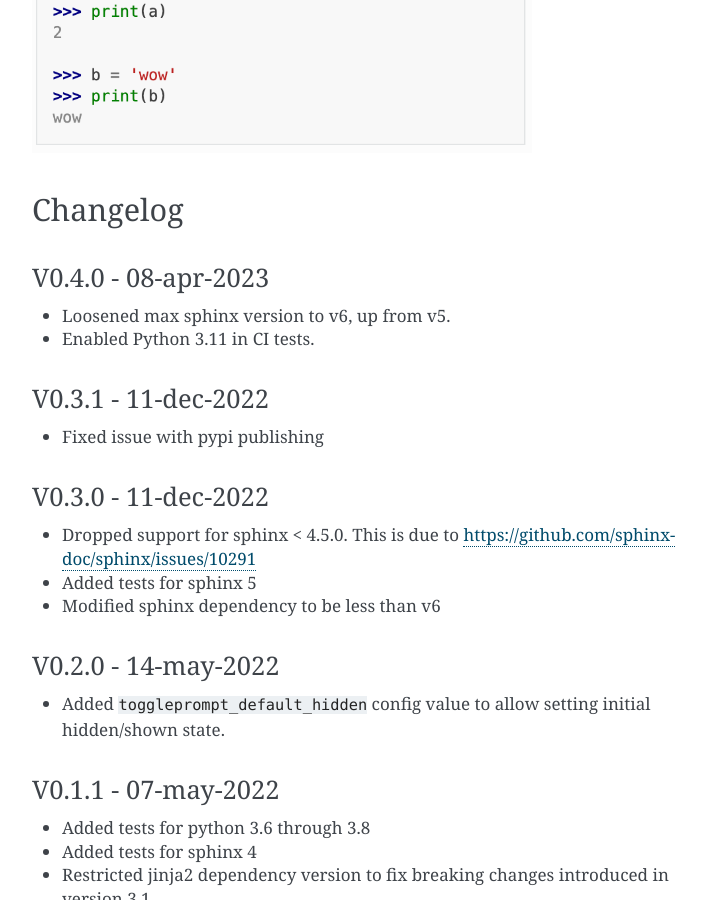
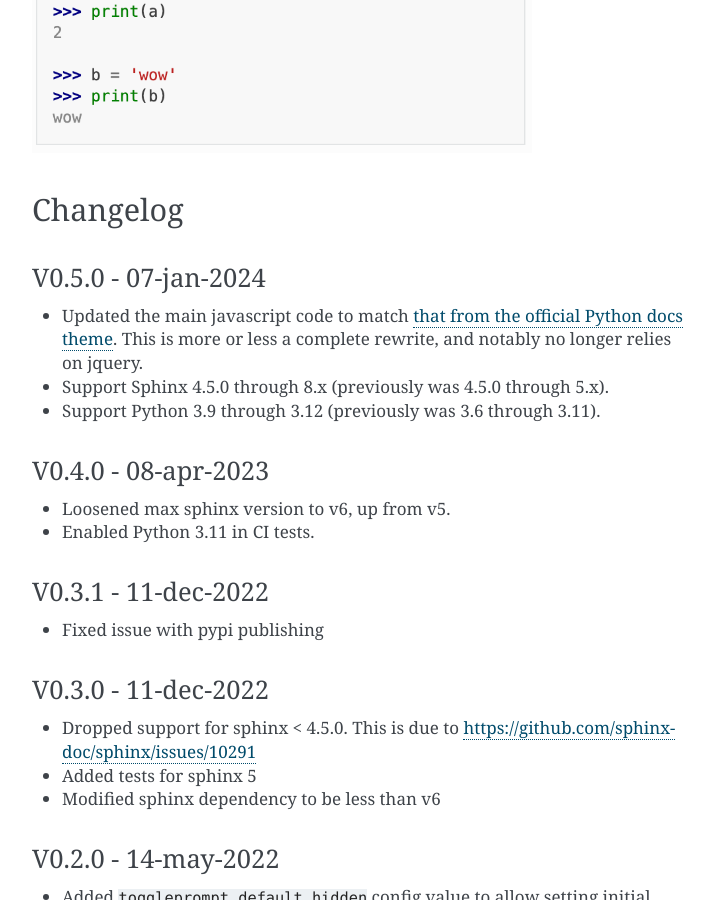
Before and after one commit to jurasofish/sphinx-toggleprompt, a Sphinx documentation site: the page built from doc/index.rst, in a window 1280 px wide and 900 px high, scrolled down 2518 px. Shown: the whole window, without its empty margins (388-1102 px from the left). Built offline with Sphinx 7.4.7, drawn with Linux system fonts in a browser that asks for light colours.

Commit message:
Changelog

```diff
--- a/doc/index.rst
+++ b/doc/index.rst
@@ -154,6 +154,15 @@ There's an example of this in the doc_copybutton folder.
 Changelog
 ================================
 
+V0.5.0 - 07-jan-2024
+-----------------------
+
+- Updated the main javascript code to match `that from the official Python docs theme <https://github.com/python/python-docs-theme/blob/d1e6df49a042c3aae79a2a9bc384bb1587fae777/python_docs_theme/static/copybutton.js>`_.
+  This is more or less a complete rewrite, and notably no longer relies on jquery.
+- Support Sphinx 4.5.0 through 8.x (previously was 4.5.0 through 5.x).
+- Support Python 3.9 through 3.12 (previously was 3.6 through 3.11).
+
+
 V0.4.0 - 08-apr-2023
 -----------------------
 
```
